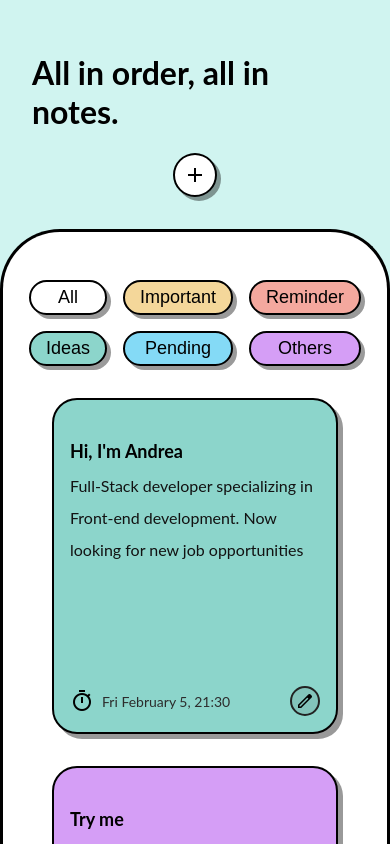
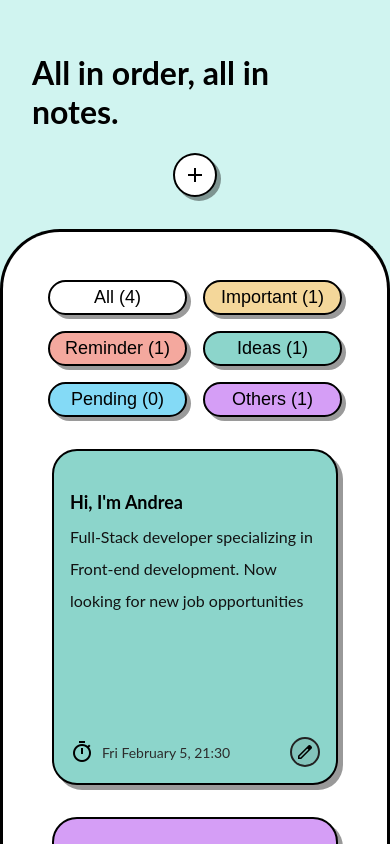
Before and after one commit to AndreaAlarconValdes/notebook-app, a React (Vite) app: page / in a window 390 px wide. Shown: the top 844 px of the page. Built offline with nearby package versions, Linux system fonts and the light colour scheme; a web font is replaced by a local one.

Commit message:
Add filters count

```diff
--- a/src/components/note/NoteBoard.css
+++ b/src/components/note/NoteBoard.css
@@ -80,12 +80,6 @@
 }
 
 @media (max-width: 1000px) {
-  .notes-list-container {
-    grid-template-columns: repeat(2, 1fr);
-  }
-}
-
-@media (max-width: 650px) {
   .filters {
     display: grid;
     grid-template-columns: repeat(3, 1fr);
@@ -95,7 +89,23 @@
   }
 }
 
-@media (max-width: 630px) {
+@media (max-width: 650px) {
+
+  .notes-list-container {
+    grid-template-columns: repeat(2, 1fr);
+    column-gap: .5rem;
+
+  }
+}
+
+@media (max-width: 620px) {
+  .notes-container {
+    padding: 3rem 1rem;
+  }
+  .filters {
+    display: grid;
+    grid-template-columns: repeat(2, 1fr);
+  }
   .notes-list-container {
     grid-template-columns: repeat(1, 1fr);
   }
--- a/src/components/note/NoteBoard.tsx
+++ b/src/components/note/NoteBoard.tsx
@@ -10,7 +10,11 @@ export function NoteBoard() {
   const { notes } = useContext(NoteContext);
   const [filter, setFilter] = useState<NoteCategory | "todas">("todas");
 
-  const filterOptions: { key: "todas" | NoteCategory; label: string; color: string }[] = [
+  const filterOptions: {
+    key: "todas" | NoteCategory;
+    label: string;
+    color: string;
+  }[] = [
     { key: "todas", label: "All", color: "white" },
     { key: "important", label: "Important", color: "#f4d79a" },
     { key: "reminder", label: "Reminder", color: "#f4a89e" },
@@ -35,9 +39,6 @@ const sortedNotes = [...filteredNotes].sort(
     setIsModalOpen(false);
   };
 
-
-
-
   return (
     <>
       <div className="notes-page">
@@ -50,22 +51,27 @@ const sortedNotes = [...filteredNotes].sort(
         </div>
         <div className="notes-container">
           <div className="filters">
-          {filterOptions.map(({ key, label, color }) => (
+            {filterOptions.map(({ key, label, color }) => {
+              const count =
+                key === "todas"
+                  ? notes.length
+                  : notes.filter((note) => note.category === key).length;
+
+              return (
                 <button
                   key={key}
                   onClick={() => setFilter(key)}
                   style={{ backgroundColor: color }}
                 >
-      {label}
+                  {label} ({count})
                 </button>
-  ))}
+              );
+            })}
           </div>
           <div className="notes-list-container">
-          {sortedNotes.length === 0 ? (
-            <p>This category is empty</p>
-          ) : (
-            sortedNotes.map((note) => <NoteCard key={note.id} {...note} />)
-          )}
+            {sortedNotes.map((note) => (
+              <NoteCard key={note.id} {...note} />
+            ))}
           </div>
         </div>
       </div>
```
Lines whose indentation alone changed are shown as unchanged.
